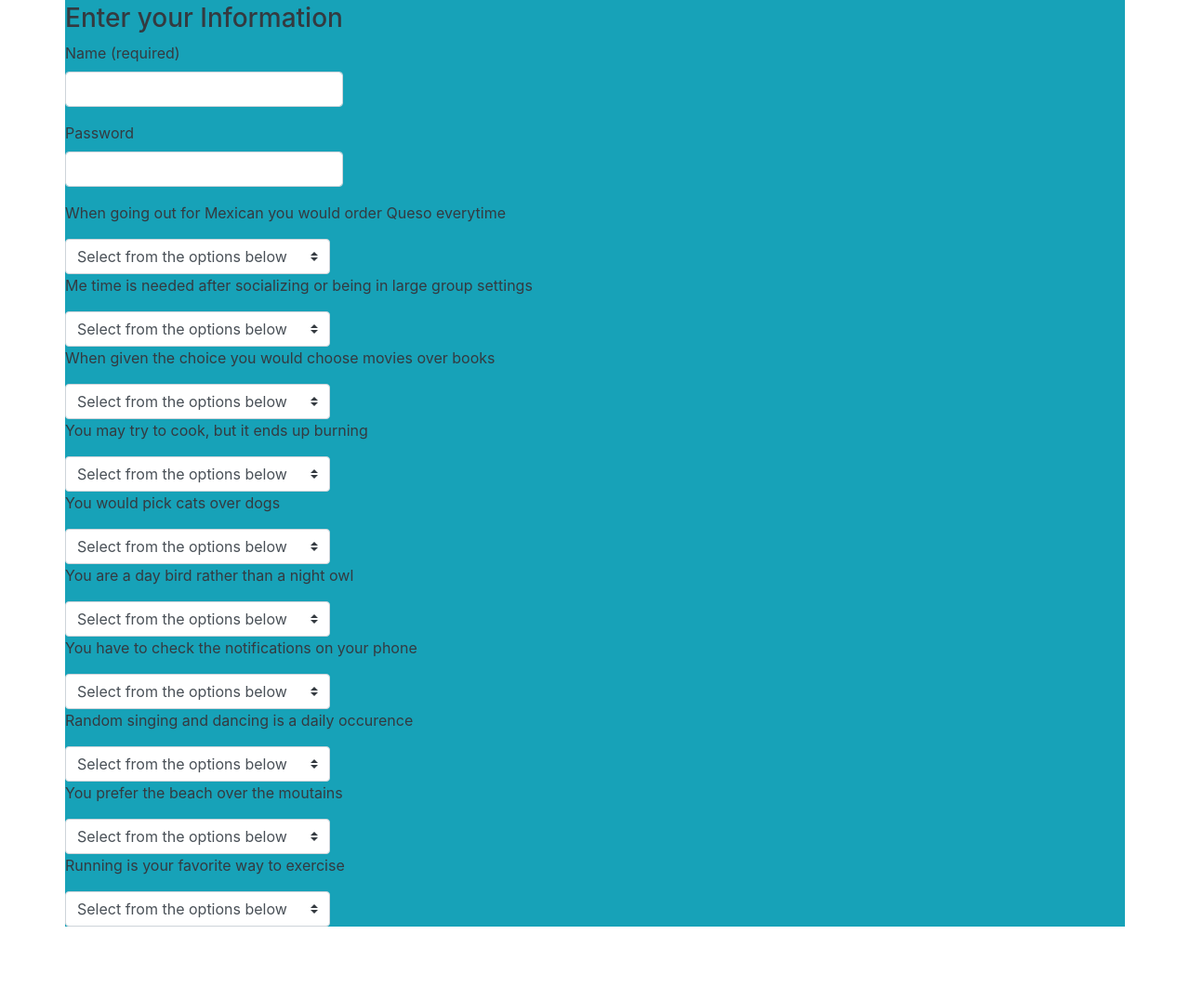
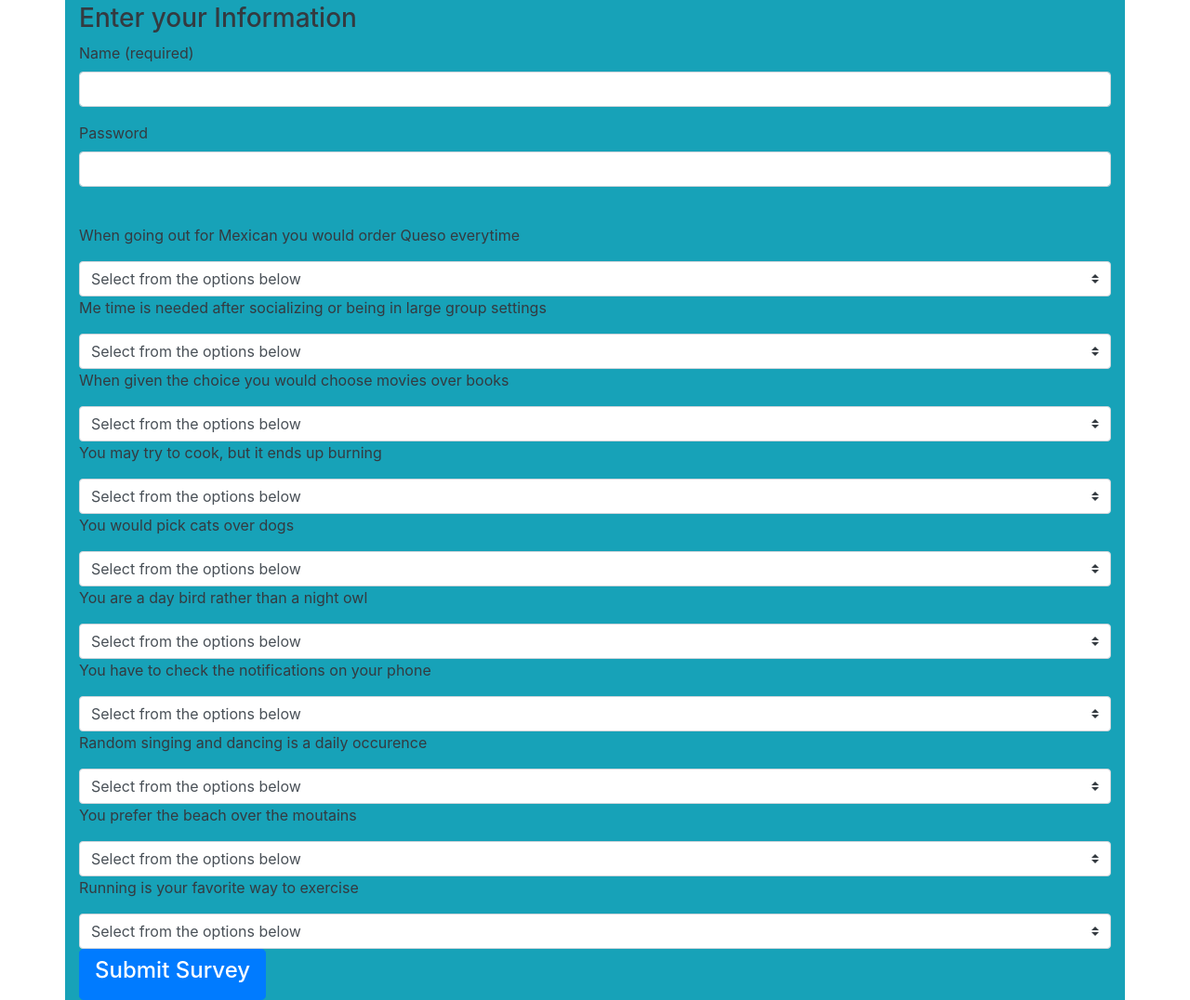
Before and after one commit to Mosbycr/friend-finder, a plain HTML site: page app/public/survey.html in a window 1280 px wide. Shown: the part 155-1231 px from the top of the page at 93% size. Before the commit the page ends 1152 px from the top, so only its background shows below. Drawn offline with nearby package versions, Linux system fonts and the light colour scheme.

Commit message:
added col-12 wrap for all rows in survey.html, but it removed my css for the input boxes

```diff
--- a/app/public/assets/friend.css
+++ b/app/public/assets/friend.css
@@ -1,3 +1,3 @@
-.custom-select {
+.imput-group {
     max-width: 25%;
 }
--- a/app/public/survey.html
+++ b/app/public/survey.html
@@ -13,12 +13,12 @@
       crossorigin="anonymous"
     />
 
-    <link rel="stylesheet" type="text/css" href="../public/assets/friend.css">
-
+    <link rel="stylesheet" type="text/css" href="../public/assets/friend.css" />
   </head>
   <body>
     <div class="container bg-info text-dark">
       <div class="row text-center">
+        <div class="col-12">
           <h1>Answer the Survey Questions Below</h1>
           <h3>
             Choose the number the reflects how true or false the statment is to
@@ -26,8 +26,10 @@
           </h3>
           <h4>Number ranging from agree greatly:5 to disagree greatly:1</h4>
         </div>
+      </div>
 
       <div class="row mt-4">
+        <div class="col-12">
           <form>
             <h3>Enter your Information</h3>
             <div class="form-group">
@@ -40,8 +42,10 @@
             </div>
           </form>
         </div>
+      </div>
 
-      <div class="row">
+      <div class="row mt-4">
+        <div class="col-12">
           <p>When going out for Mexican you would order Queso everytime</p>
           <div class="input-group">
             <select class="custom-select" id="question1">
@@ -54,9 +58,13 @@
             </select>
           </div>
         </div>
+      </div>
 
       <div class="row">
-        <p>Me time is needed after socializing or being in large group settings</p>
+        <div class="col-12">
+          <p>
+            Me time is needed after socializing or being in large group settings
+          </p>
           <div class="input-group">
             <select class="custom-select" id="question2">
               <option selected>Select from the options below</option>
@@ -68,8 +76,10 @@
             </select>
           </div>
         </div>
+      </div>
 
       <div class="row">
+        <div class="col-12">
           <p>When given the choice you would choose movies over books</p>
           <div class="input-group">
             <select class="custom-select" id="question3">
@@ -82,8 +92,10 @@
             </select>
           </div>
         </div>
+      </div>
 
       <div class="row">
+        <div class="col-12">
           <p>You may try to cook, but it ends up burning</p>
           <div class="input-group">
             <select class="custom-select" id="question4">
@@ -96,8 +108,10 @@
             </select>
           </div>
         </div>
+      </div>
 
       <div class="row">
+        <div class="col-12">
           <p>You would pick cats over dogs</p>
           <div class="input-group">
             <select class="custom-select" id="question5">
@@ -110,8 +124,10 @@
             </select>
           </div>
         </div>
+      </div>
 
       <div class="row">
+        <div class="col-12">
           <p>You are a day bird rather than a night owl</p>
           <div class="input-group">
             <select class="custom-select" id="question6">
@@ -124,8 +140,10 @@
             </select>
           </div>
         </div>
+      </div>
 
       <div class="row">
+        <div class="col-12">
           <p>You have to check the notifications on your phone</p>
           <div class="input-group">
             <select class="custom-select" id="question7">
@@ -138,8 +156,10 @@
             </select>
           </div>
         </div>
+      </div>
 
       <div class="row">
+        <div class="col-12">
           <p>Random singing and dancing is a daily occurence</p>
           <div class="input-group">
             <select class="custom-select" id="question8">
@@ -152,8 +172,10 @@
             </select>
           </div>
         </div>
+      </div>
 
       <div class="row">
+        <div class="col-12">
           <p>You prefer the beach over the moutains</p>
           <div class="input-group">
             <select class="custom-select" id="question9">
@@ -166,8 +188,10 @@
             </select>
           </div>
         </div>
+      </div>
 
       <div class="row">
+        <div class="col-12">
           <p>Running is your favorite way to exercise</p>
           <div class="input-group">
             <select class="custom-select" id="question10">
@@ -180,7 +204,15 @@
             </select>
           </div>
         </div>
+      </div>
 
+      <div class="row">
+        <div class="col-12">
+          <button type="button" class="btn btn-lg btn-primary">
+            <h4>Submit Survey</h4>
+          </button>
+        </div>
+      </div>
     </div>
   </body>
 </html>
```
Lines whose indentation alone changed are shown as unchanged.
